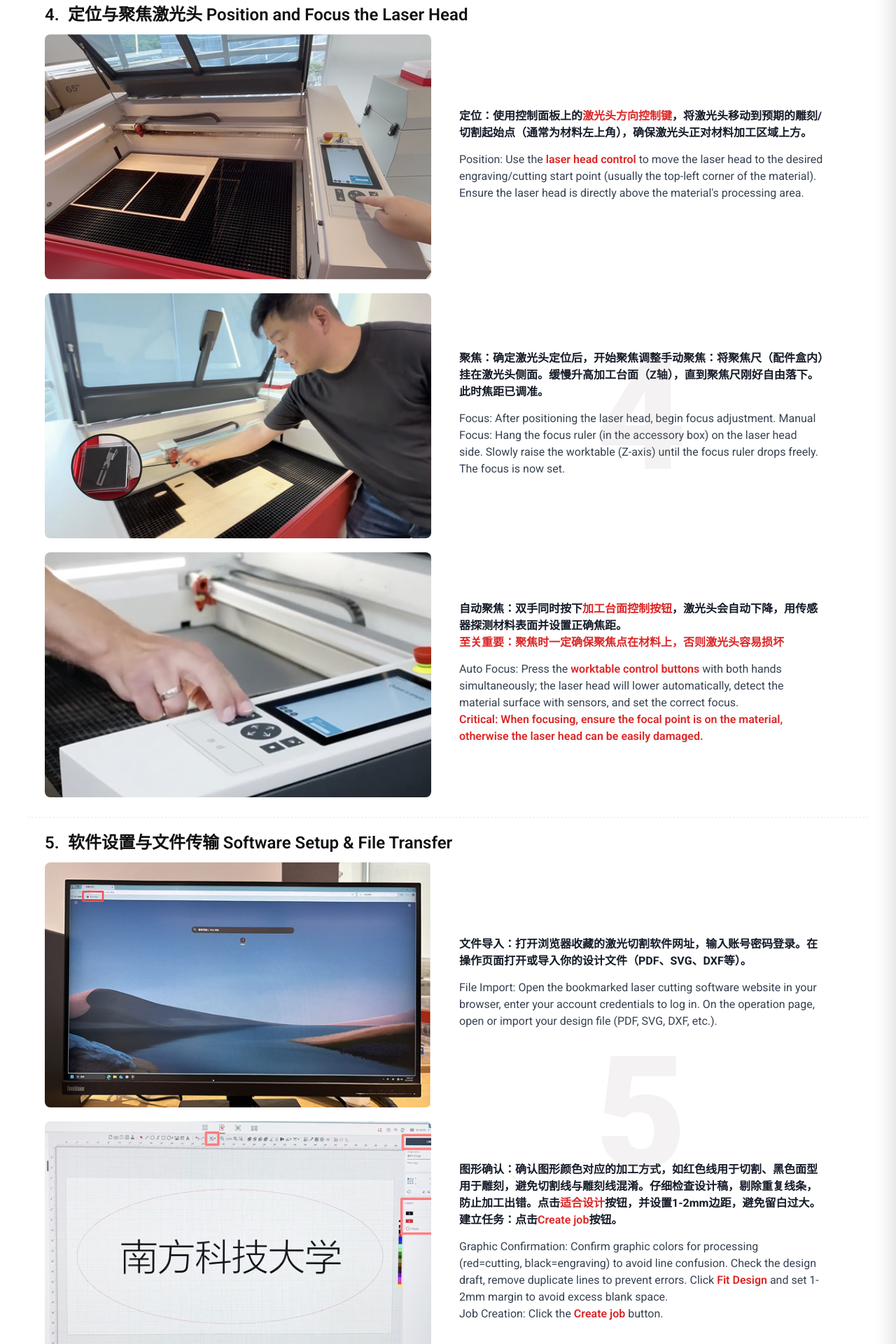
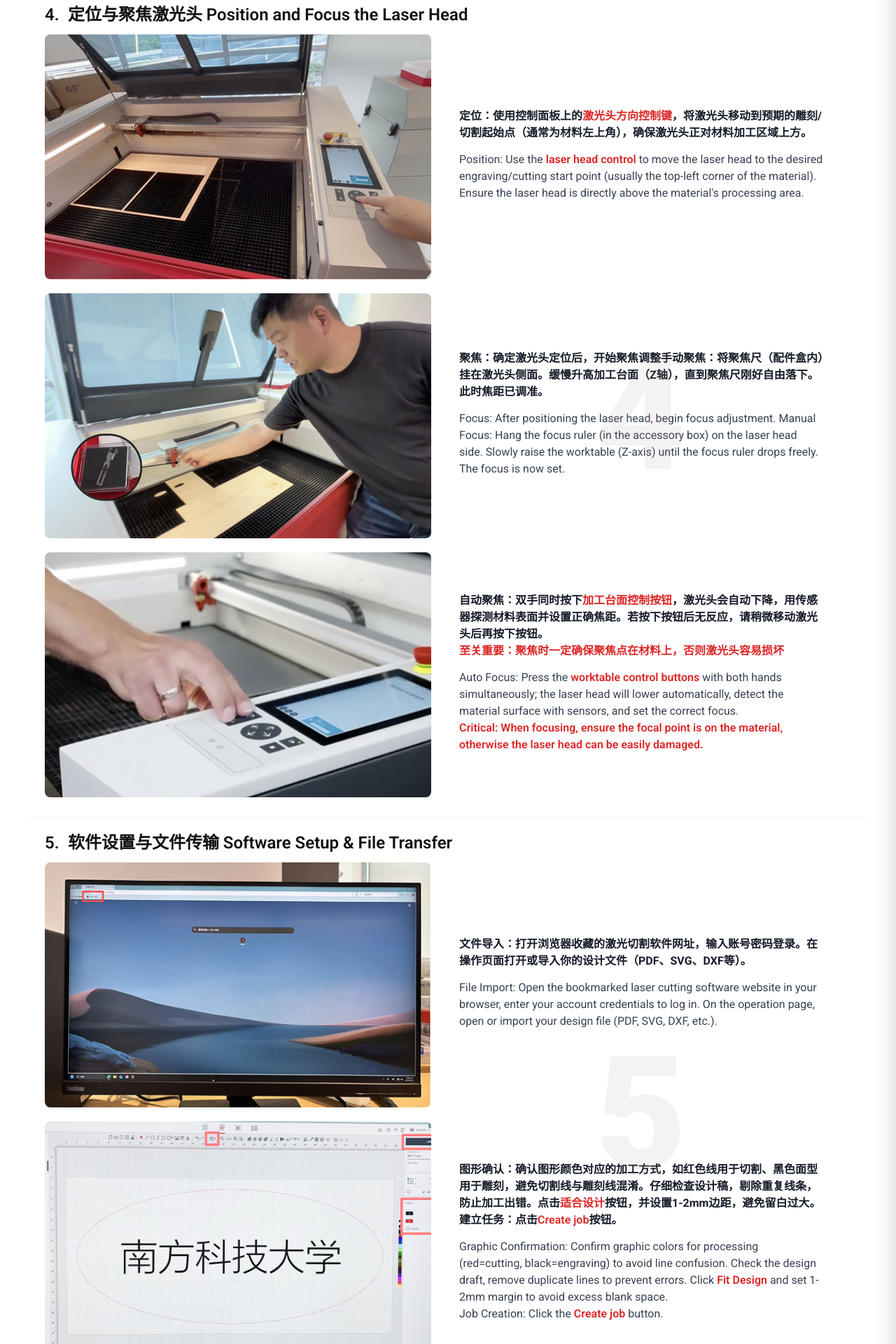
Before and after one commit to Immersive-Design-Group/SD-Workshop-Website, a Jekyll site: the page built from _equipment/laser-speedy400.md, in a window 1280 px wide. Shown: the part 2801-4721 px from the top of the page at 70% size. Built offline with Jekyll 4.4.1, drawn with Linux system fonts in a browser that asks for light colours; some web fonts are replaced.

Commit message:
Update laser-speedy400.md

```diff
--- a/_equipment/laser-speedy400.md
+++ b/_equipment/laser-speedy400.md
@@ -70,7 +70,7 @@ process:
           cn: "聚焦：确定激光头定位后，开始聚焦调整手动聚焦：将聚焦尺（配件盒内）挂在激光头侧面。缓慢升高加工台面（Z轴），直到聚焦尺刚好自由落下。此时焦距已调准。"
           en: "Focus: After positioning the laser head, begin focus adjustment. Manual Focus: Hang the focus ruler (in the accessory box) on the laser head side. Slowly raise the worktable (Z-axis) until the focus ruler drops freely. The focus is now set."
         - img: "/assets/images/Equipments/Laser-cutting-machine/laser-cutting4-2.png"
-          cn: "自动聚焦：双手同时按下<span class='red-brace'>加工台面控制按钮</span>，激光头会自动下降，用传感器探测材料表面并设置正确焦距。<br><span class='red-brace'>至关重要：聚焦时一定确保聚焦点在材料上，否则激光头容易损坏</span>"
+          cn: "自动聚焦：双手同时按下<span class='red-brace'>加工台面控制按钮</span>，激光头会自动下降，用传感器探测材料表面并设置正确焦距。若按下按钮后无反应，请稍微移动激光头后再按下按钮。<br><span class='red-brace'>至关重要：聚焦时一定确保聚焦点在材料上，否则激光头容易损坏</span>"
           en: "Auto Focus: Press the <span class='red-brace'>worktable control buttons</span> with both hands simultaneously; the laser head will lower automatically, detect the material surface with sensors, and set the correct focus.<br> <span class='red-brace'>Critical: When focusing, ensure the focal point is on the material, otherwise the laser head can be easily damaged.</span>"
 
     - title_cn: "软件设置与文件传输"
```
